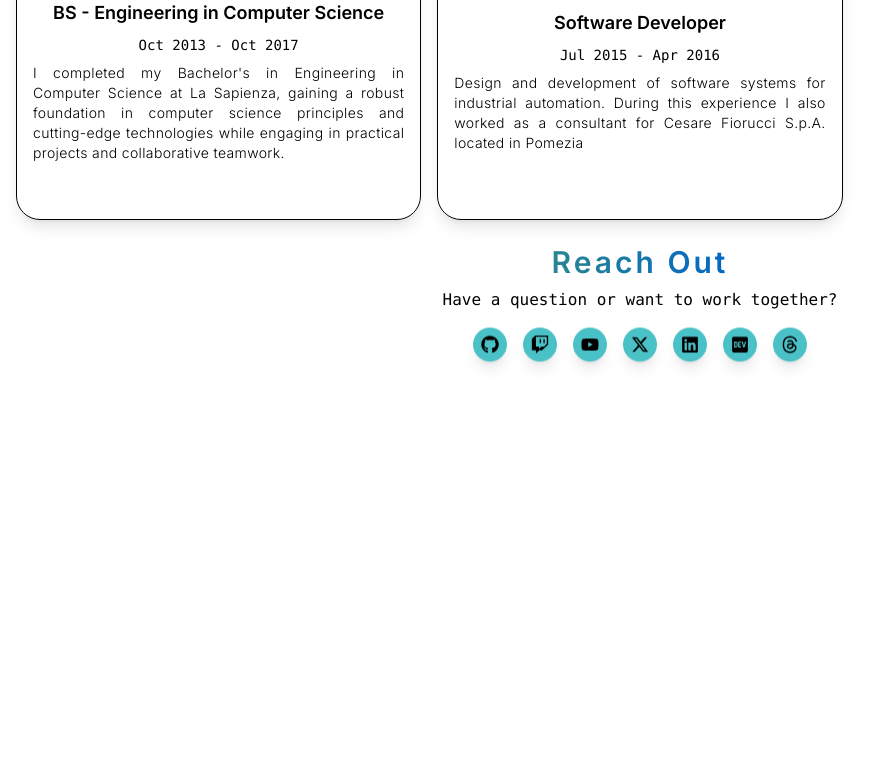
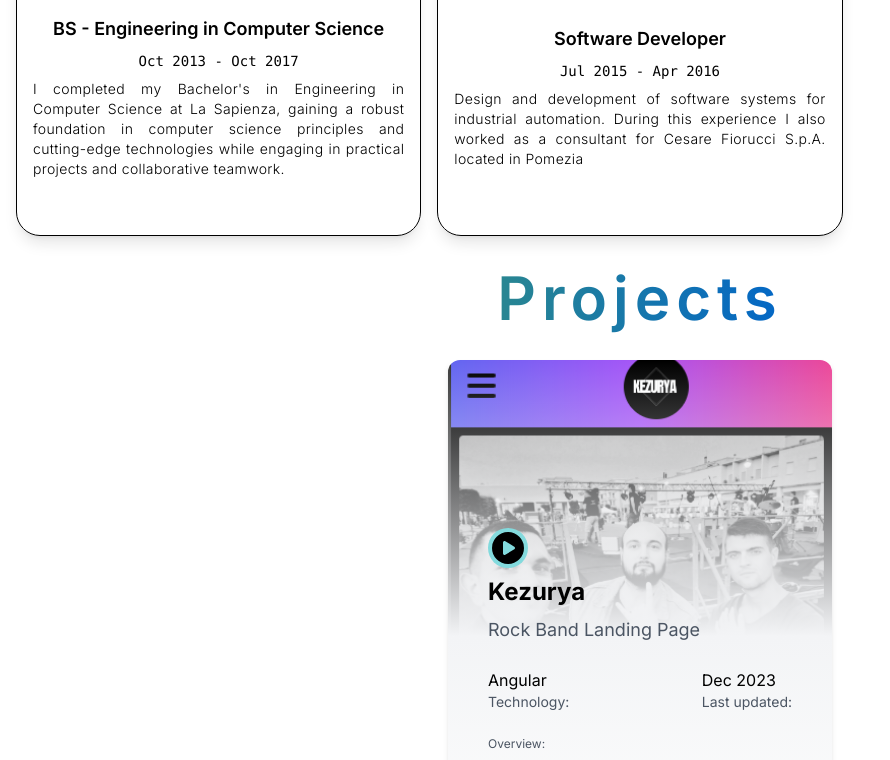
Before and after one commit to coluzziandrea/coluzziandrea.github.io, a Next.js app: page / in a window 1280 px wide. Shown: the part 2000-2760 px from the top of the page, without its empty margins (0-890 px from the left). Before the commit the page ends 2402 px from the top, so only its background shows below. Built offline with nearby package versions, Linux system fonts and the light colour scheme.

Commit message:
feat: Adds project section

```diff
--- a/src/app/page.tsx
+++ b/src/app/page.tsx
@@ -4,6 +4,7 @@ import { Contacts } from '@/components/contacts/Contacts'
 import { Header } from '@/components/header/Header'
 import { Hero } from '@/components/hero/Hero'
 import { Skills } from '@/components/skills/Skills'
+import { Projects } from '@/components/projects/Projects'
 import { WorkExperiences } from '@/components/work/WorkExperiences'
 import { useState } from 'react'
 
@@ -12,17 +13,18 @@ export default function Home() {
 
   return (
     <div>
-      <main className="flex flex-col h-screen">
+      <div className="flex flex-col h-screen">
         <Header showMenu={showMenu} setShowMenu={setShowMenu} />
-        <section
+        <main
           className={`flex flex-col gap-6 mt-2 pb-4 ${showMenu && 'blur-sm'}`}
         >
           <Hero />
           <Skills />
           <WorkExperiences />
+          <Projects />
           <Contacts />
-        </section>
-      </main>
+        </main>
+      </div>
     </div>
   )
 }
--- /dev/null
+++ b/src/components/projects/Project.tsx
@@ -0,0 +1,88 @@
+import Image, { StaticImageData } from 'next/image'
+
+import { FaCirclePlay } from 'react-icons/fa6'
+
+import { FaGithub } from 'react-icons/fa'
+
+export type Project = {
+  title: string
+  category: string
+  description: string
+  image: StaticImageData
+  lastUpdated: string
+  technology: string
+  github: string
+  link: string
+}
+
+export const Project = (project: Project) => {
+  return (
+    <div key={project.github}>
+      <div className="flex max-w-sm w-full bg-white shadow-md rounded-lg overflow-hidden mx-auto dark:bg-black dark:shadow-gray-500">
+        <div className="overflow-hidden rounded-xl relative transform hover:-translate-y-2 transition ease-in-out duration-500 shadow-lg hover:shadow-2xl">
+          <div className="absolute inset-0 z-10 transition duration-300 ease-in-out bg-gradient-to-t from-white via-gray-100 to-transparent dark:from-black dark:via-gray-900" />
+          <div className="relative cursor-pointer group z-10 px-10 pt-10 space-y-6">
+            <div className="align-self-end w-full">
+              <div className="h-32"></div>
+              <div className="space-y-6">
+                <div className="flex flex-col space-y-2 inner">
+                  <a
+                    className="relative flex items-center w-min flex-shrink-0 p-1 text-center rounded-full  bg-main-300 group-hover:bg-main-500   dark:bg-main-600 dark:group-hover:bg-main-800"
+                    href={project.link}
+                  >
+                    <FaCirclePlay className="w-8 h-8" />
+                    <div className="absolute transition opacity-0 duration-500 ease-in-out transform group-hover:opacity-100 group-hover:translate-x-16 text-xl font-bold group-hover:pr-2">
+                      Open
+                    </div>
+                  </a>
+                  <h3 className="text-2xl font-bold">{project.title}</h3>
+                  <div className="mb-0 text-lg text-gray-600 dark:text-gray-400">
+                    {project.category}
+                  </div>
+                </div>
+                <div className="flex flex-row justify-between">
+                  <div className="flex flex-col">
+                    <p>{project.technology}</p>
+                    <div className="text-sm text-gray-600 dark:text-gray-400">
+                      Technology:
+                    </div>
+                  </div>
+                  <div className="flex flex-col">
+                    <p>{project.lastUpdated}</p>
+                    <div className="text-sm text-gray-600 dark:text-gray-400">
+                      Last updated:
+                    </div>
+                  </div>
+                </div>
+                <div className="flex flex-col overview">
+                  <div className="flex flex-col"></div>
+                  <div className="text-xs text-gray-600 dark:text-gray-400 mb-2">
+                    Overview:
+                  </div>
+                  <p className="text-xs text-gray-900 dark:text-gray-100 mb-6">
+                    {project.description}
+                  </p>
+                </div>
+              </div>
+            </div>
+          </div>
+          <Image
+            src={project.image}
+            className="absolute inset-0 transform w-full -translate-y-4 grayscale-0"
+            alt="project"
+          />
+          <div className="flex flex-row relative pb-10 space-x-4 z-10">
+            <a
+              className="flex items-center py-2 px-4 rounded-full mx-auto bg-main-300 hover:bg-main-500 dark:bg-main-600 dark:hover:bg-main-800"
+              href={project.github}
+              target="_blank"
+            >
+              <FaGithub className="w-6 h-6" />
+              <div className="text-sm ml-2">View on Github</div>
+            </a>
+          </div>
+        </div>
+      </div>
+    </div>
+  )
+}
--- /dev/null
+++ b/src/components/projects/Projects.tsx
@@ -0,0 +1,47 @@
+import kezurya from '../../../public/assets/projects/kezurya.png'
+import dietisy from '../../../public/assets/projects/dietisy.png'
+import { Project } from './Project'
+
+const projects: Project[] = [
+  {
+    title: 'Kezurya',
+    category: 'Rock Band Landing Page',
+    description:
+      'Website for a rock band, built with Angular and RxJS. The website is fully responsive and has a dark mode feature. The website is hosted on GitHub Pages.',
+    image: kezurya,
+    lastUpdated: 'Dec 2023',
+    technology: 'Angular',
+    github: 'https://github.com/kezurya/kezurya.github.io',
+    link: 'https://kezurya.github.io/',
+  },
+  {
+    title: 'Dietisy',
+    category: 'Health Mobile App',
+    description:
+      'Android Application built for people who want to track their diet progresses. Dietisy is an application that allows you to constantly monitor your diet progress by monitoring your weight, body measurements and height.',
+    image: dietisy,
+    lastUpdated: 'Nov 2020',
+    technology: 'Android',
+    github: 'https://github.com/coluzziandrea/Dietisy',
+    link: 'https://play.google.com/store/apps/details?id=com.andreacoluzzi.dietisy',
+  },
+]
+
+export const Projects = () => {
+  return (
+    <section
+      className="flex flex-col w-full items-center gap-6 select-none px-4"
+      id="projects"
+    >
+      <h2 className="text-3xl md:text-6xl py-2 font-semibold text-center tracking-widest inline-block text-transparent bg-clip-text bg-gradient-to-r from-main-600 to-secondary-600 dark:from-main-500 dark:to-secondary-500">
+        Projects
+      </h2>
+
+      <div className="flex flex-col gap-4">
+        {projects.map((project) => (
+          <Project key={project.title} {...project} />
+        ))}
+      </div>
+    </section>
+  )
+}
--- a/src/components/work/WorkExperiences.tsx
+++ b/src/components/work/WorkExperiences.tsx
@@ -64,7 +64,7 @@ export const WorkExperiences = () => {
       className="flex flex-col w-full items-center gap-6 select-none"
       id="experiences"
     >
-      <h2 className="text-3xl md:text-6xl font-semibold text-center tracking-widest inline-block text-transparent bg-clip-text bg-gradient-to-r from-main-600 to-secondary-600 dark:from-main-500 dark:to-secondary-500">
+      <h2 className="text-3xl md:text-6xl py-2 font-semibold text-center tracking-widest inline-block text-transparent bg-clip-text bg-gradient-to-r from-main-600 to-secondary-600 dark:from-main-500 dark:to-secondary-500">
         Experiences
       </h2>
 
@@ -86,7 +86,7 @@ export const WorkExperiences = () => {
             </div>
 
             <div
-              className="absolute animate-bounce paused hover:running top-[25%] left-[35%] h-24 w-24 cursor-pointer overflow-hidden rounded-full bg-slate-100 shadow-lg dark:shadow-gray-900"
+              className="absolute animate-bounce paused hover:running top-[25%] left-[38%] h-24 w-24 cursor-pointer overflow-hidden rounded-full bg-slate-100 shadow-lg dark:shadow-gray-900"
               onClick={() =>
                 experience.link && window.open(experience.link, '_blank')
               }
```
Also changed, not shown: public/assets/projects/dietisy.png (added), public/assets/projects/kezurya.png (added).
